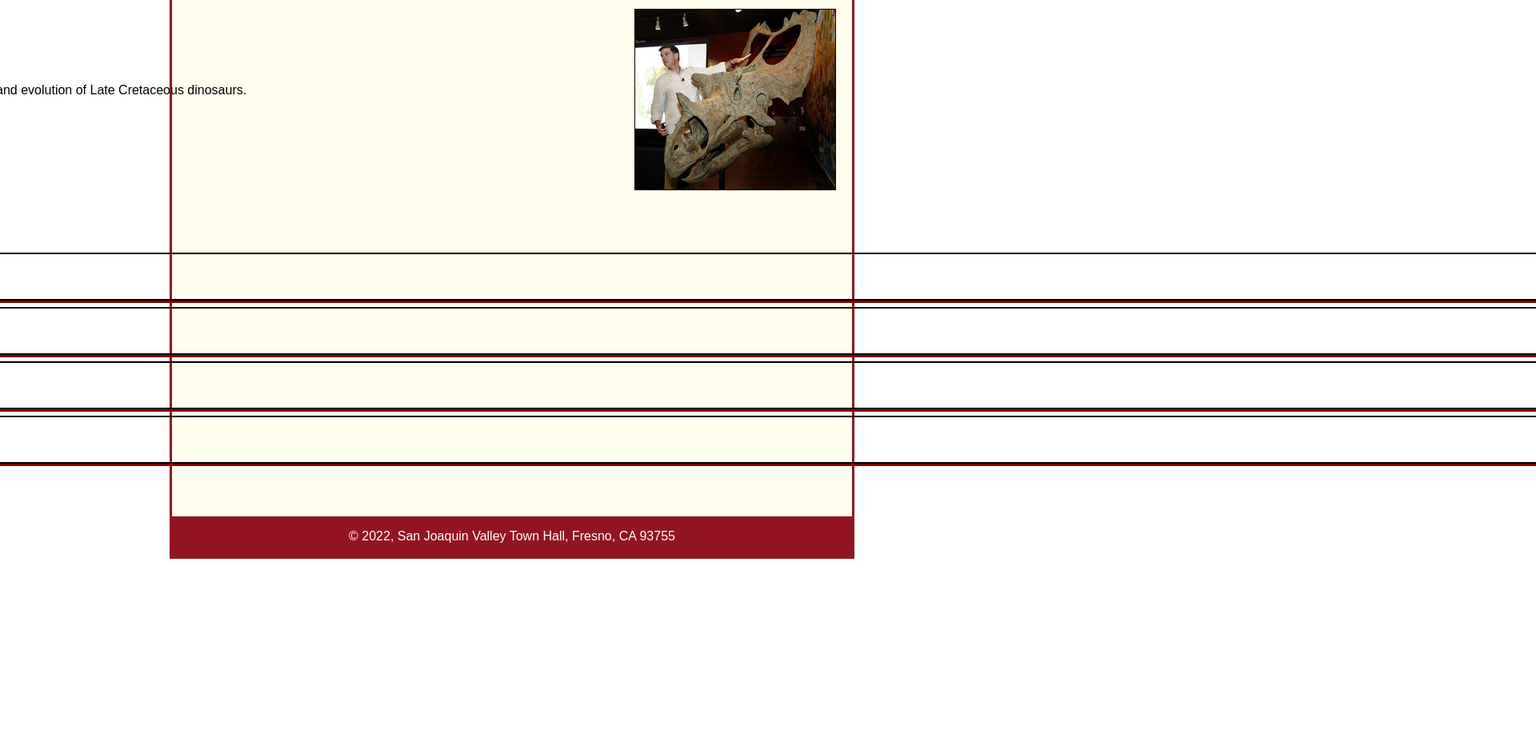
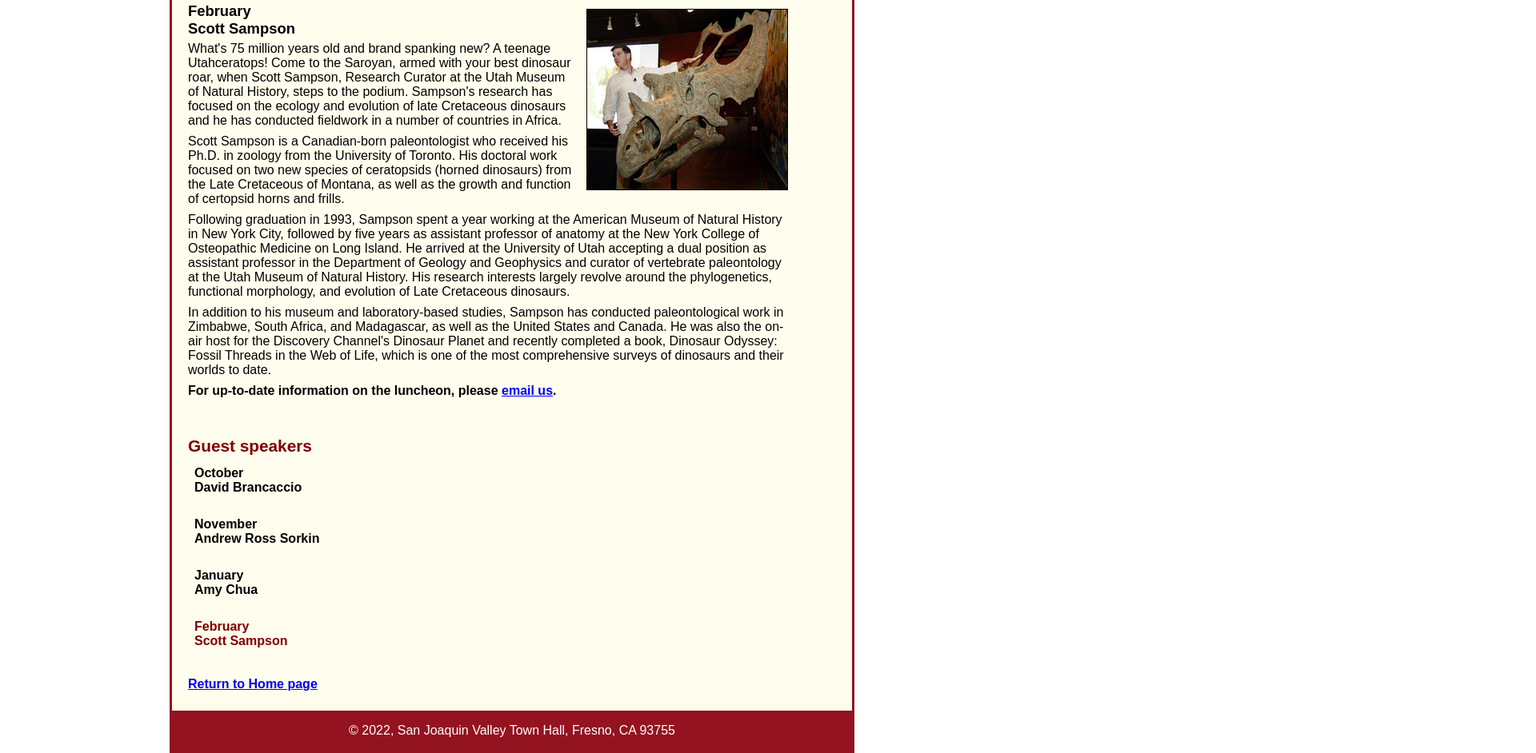
Before and after one commit to LAMC-CIS148/short-8-2-morellana123, a plain HTML site: page town_hall/speakers/c08x_sampson.html in a window 1280 px wide. Shown: the part 168-1110 px from the top of the page at 80% size, 1920 px wide, since content can reach past the window. Before the commit the page ends 867 px from the top, so only its background shows below. Drawn offline with Linux system fonts and the light colour scheme.

Commit message:
Update c08x_speaker.css

```diff
--- a/town_hall/styles/c08x_speaker.css
+++ b/town_hall/styles/c08x_speaker.css
@@ -46,8 +46,7 @@ main {
 
 /* the styles for the section */
 section {
-	width: 575%;
-	float: right;
+	width: 750px;
 	padding: 0 20px 20px 20px;
 }
 section h1 {
@@ -76,8 +75,7 @@ article img {
 
 /* the styles for the aside */
 aside {
-	width: 215%;
-	float: right;
+	width: 215px;
 	padding: 0 0 20px 20px;
 }
 aside h2 {
@@ -100,12 +98,7 @@ aside img {
 	margin-left: 0;
 	margin-bottom: 1.5em; }
 #nav_list ul li {
-	width: 200%;
 	margin-bottom: .5em;
-	border: 2px double black;
-	border-radius: 10px;
-	box-shadow: 3px 3px 0 0 #800000;
-	background-image: url("../images/right.jpg");
 	background-repeat: no-repeat;
 	background-position: 95% center;
 }
@@ -119,7 +112,14 @@ aside img {
 #nav_list ul li a.current {
 	color: #800000;
 }
-
+@media screen and (max-width:850px)
+{ body {fornt-size:90%;
+       }
+}
+@media screen and (max-width: 650px)
+{ body { flex-direction:colum;
+       }
+}
 /* the styles for the footer */
 footer {
 	background-color: #931420;
```
